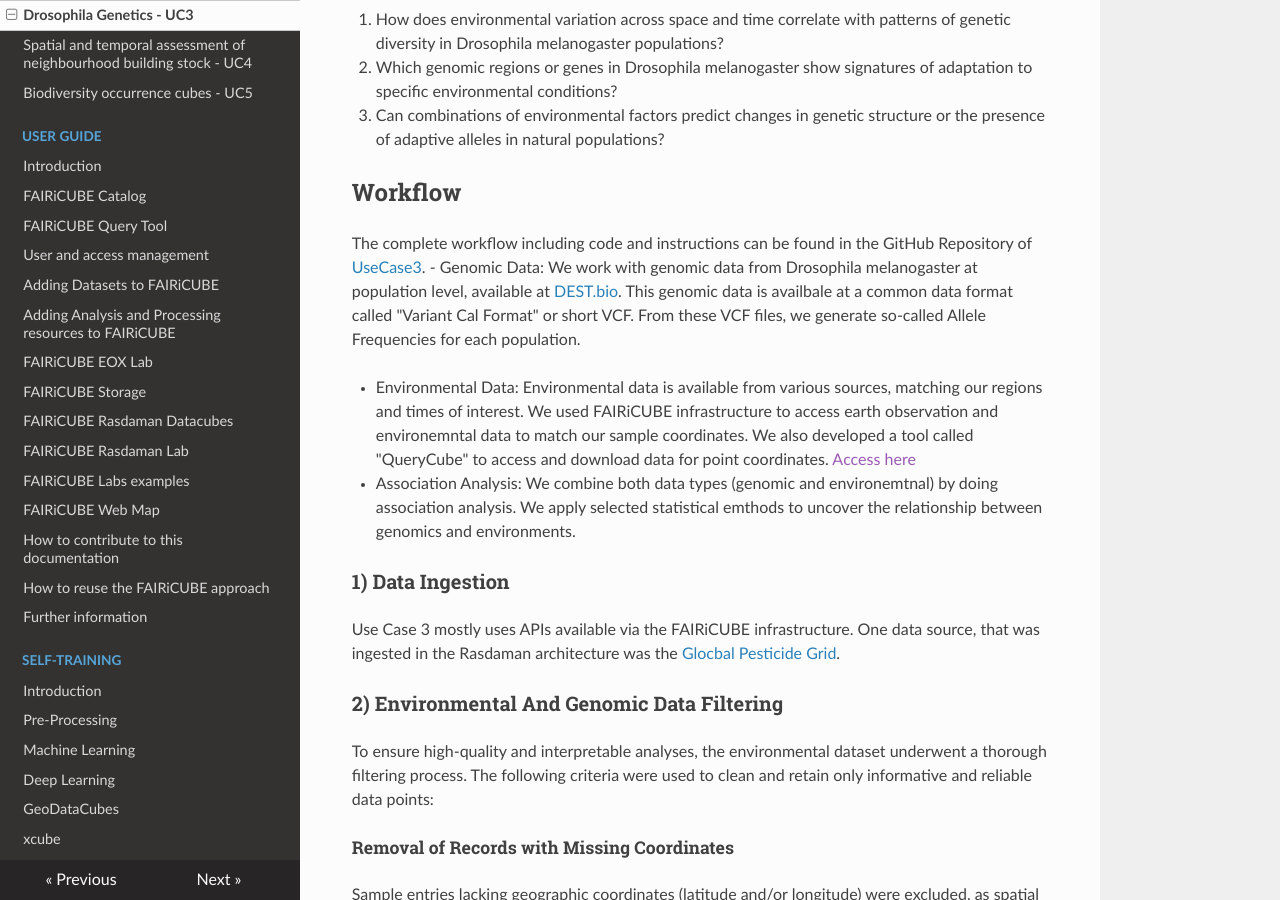
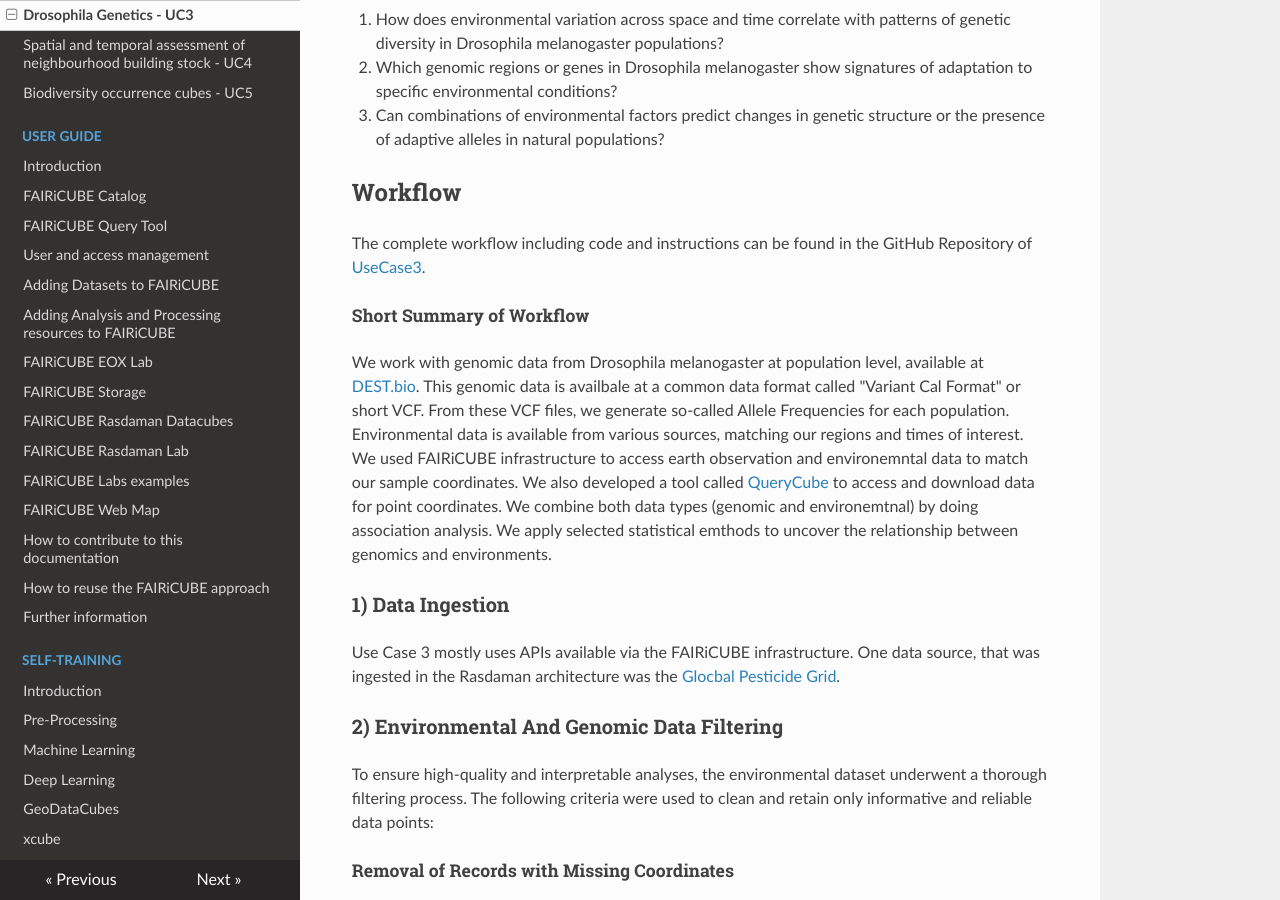
Before and after one commit to FAIRiCUBE/collaboration-platform, an MkDocs documentation site: the page built from docs/use_cases/drosophila_genetics.md, in a window 1280 px wide and 900 px high, scrolled down 597 px. Built offline with MkDocs 1.6.1, drawn with Linux system fonts in a browser that asks for light colours; nearby versions of some CDN libraries; some of the changed text lies outside the part shown.

Commit message:
Update drosophila_genetics.md

```diff
--- a/docs/use_cases/drosophila_genetics.md
+++ b/docs/use_cases/drosophila_genetics.md
@@ -16,11 +16,12 @@ This approach will allow to identify genes that are putatively under selection a
 # Workflow
 
 The complete workflow including code and instructions can be found in the GitHub Repository of [UseCase3](https://github.com/FAIRiCUBE/uc3-drosophola-genetics/tree/main/projects/LandscapeGenomicsPipeline).
-- Genomic Data: We work with genomic data from Drosophila melanogaster at population level, available at [DEST.bio](https://dest.bio/). This genomic data is availbale at a common data format called "Variant Cal Format" or short VCF. From these VCF files, we generate so-called Allele Frequencies for each population.
 
-- Environmental Data: Environmental data is available from various sources, matching our regions and times of interest. We used FAIRiCUBE infrastructure to access earth observation and environemntal data to match our sample coordinates. We also developed a tool called "QueryCube" to access and download data for point coordinates. [Access here]()
+#### Short Summary of Workflow
 
-- Association Analysis: We combine both data types (genomic and environemtnal) by doing association analysis. We apply selected statistical emthods to uncover the relationship between genomics and environments.
+We work with genomic data from Drosophila melanogaster at population level, available at [DEST.bio](https://dest.bio/). This genomic data is availbale at a common data format called "Variant Cal Format" or short VCF. From these VCF files, we generate so-called Allele Frequencies for each population.
+Environmental data is available from various sources, matching our regions and times of interest. We used FAIRiCUBE infrastructure to access earth observation and environemntal data to match our sample coordinates. We also developed a tool called [QueryCube](https://querycube.nilu.no/) to access and download data for point coordinates.
+We combine both data types (genomic and environemtnal) by doing association analysis. We apply selected statistical emthods to uncover the relationship between genomics and environments.
 
 ## 1) Data Ingestion
 
```
Also changed, not shown: other parts of docs/use_cases/drosophila_genetics.md (+2 -0 lines).
